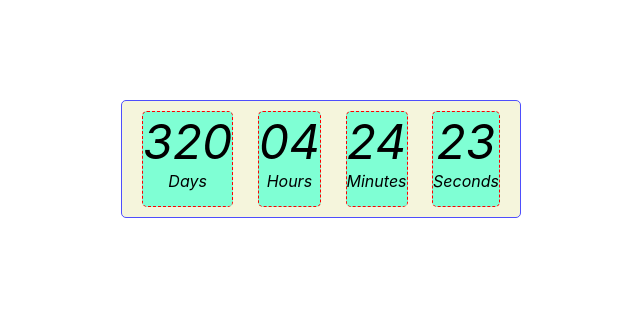
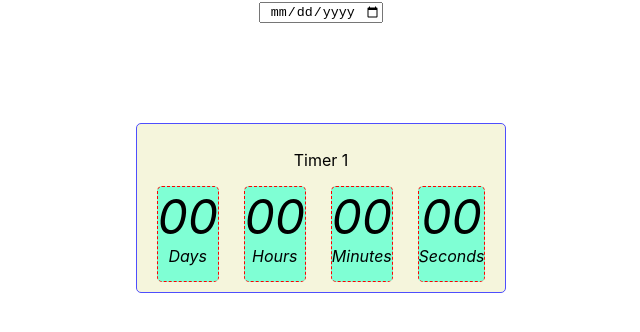
Before and after one commit to AlexeyZyukov/goit-js-hw-11-timer, a website built with Parcel: page src/index.html in a window 1280 px wide. Shown: the whole page, without its empty margins (319-959 px from the left). Built offline with nearby package versions, Linux system fonts and the light colour scheme.

Commit message:
update timer

```diff
--- a/src/js/timer_class.js
+++ b/src/js/timer_class.js
@@ -1,20 +1,65 @@
 const refs = {
-     clockFaceDays: document.querySelector('.value[data-value="days"]'),
-     clockFaceHours: document.querySelector('.value[data-value="hours"]'),
-     clockFaceMinutes: document.querySelector('.value[data-value="mins"]'),
-     clockFaceSecond: document.querySelector('.value[data-value="secs"]'),
-     clockFace: document.getElementById("timer-2"),
+  clockFaceDays: document.querySelector('.value[data-value="days"]'),
+  clockFaceHours: document.querySelector('.value[data-value="hours"]'),
+  clockFaceMinutes: document.querySelector('.value[data-value="mins"]'),
+  clockFaceSecond: document.querySelector('.value[data-value="secs"]'),
+  dateInput: document.querySelector('#date')
 };
 
-class CountdownTimer {
-  constructor({ selector, targetDate }) {
+//===Вариант 1 =======
+// class CountdownTimer {
+//   constructor({ selector, targetDate } = {}) {
+//     this.selector = selector;
+//     this.targetDate = targetDate;
+//   }
+
+//   setInt = setInterval(() => {
+//     const nowDate = Date.now();
+//     const deltaTime = this.targetDate - nowDate;
+//     this.updateClockface(deltaTime);
+//     this.timeFinish(deltaTime);
+//   }, 1000);
+
+//   updateClockface(deltaTime) {
+//     const clockFaceDays = this.pad(Math.floor(deltaTime / (1000 * 60 * 60 * 24)));
+//     const clockFaceHours = this.pad(Math.floor((deltaTime % (1000 * 60 * 60 * 24)) / (1000 * 60 * 60)));
+//     const clockFaceMinutes = this.pad(Math.floor((deltaTime % (1000 * 60 * 60)) / (1000 * 60)));
+//     const clockFaceSecond = this.pad(Math.floor((deltaTime % (1000 * 60)) / 1000));
+//     refs.clockFaceDays.textContent = `${clockFaceDays}`;
+//     refs.clockFaceHours.textContent = `${clockFaceHours}`;
+//     refs.clockFaceMinutes.textContent = `${clockFaceMinutes}`;
+//     refs.clockFaceSecond.textContent = `${clockFaceSecond}`;
+//   }
+
+//   pad(value) {
+//     return String(value).padStart(2, "0");
+//   }
+
+//   timeFinish(value) { //value - принимает значение deltaTime при вызове setInt
+//     if (value < 0) {
+//       clearInterval(this.setInt);
+//       const clockFace = document.getElementById(this.selector);
+//       clockFace.textContent = "Time expired";
+//     }
+//   }
+// };
+
+// new CountdownTimer({
+//   selector: "timer-1",
+//   targetDate: new Date("December 18, 2021"),
+// });
+//======================================================
+
+class CountdownTimer { //===Вариант 2 ===
+  constructor(selector, targetDate) {
     this.selector = selector;
     this.targetDate = targetDate;
   }
 
   setInt = setInterval(() => {
     const nowDate = Date.now();
-    const deltaTime = this.targetDate - nowDate;
+    const finDate = new Date(this.targetDate); //преобразование даты в миллисекунды
+    const deltaTime = finDate - nowDate;
     this.updateClockface(deltaTime);
     this.timeFinish(deltaTime);
   }, 1000);
@@ -34,15 +79,23 @@ class CountdownTimer {
     return String(value).padStart(2, "0");
   }
 
-  timeFinish(value) { //value - принимает значение deltaTime при вызове
+  timeFinish(value) { //value - принимает значение deltaTime при вызове в setInt
     if (value < 0) {
+      const clockFace = document.getElementById(this.selector);
       clearInterval(this.setInt);
-      refs.clockFace.textContent = "Time expired";
+      clockFace.textContent = "Time expired";
+
     }
   }
 };
 
-new CountdownTimer({
-  selector: "#timer-1",
-  targetDate: new Date("September 18, 2022"),
+
+// const newTargerDate = `october 18, 2022`;
+
+refs.dateInput.addEventListener('input', (event) => {
+  const newTargetDate = event.target.value;
+  console.log(newTargetDate);
+  return newTargetDate;
 });
+console.log(newTargerDate);
+const timer1 = new CountdownTimer("timer-1", newTargerDate);
--- a/src/partials/body.html
+++ b/src/partials/body.html
@@ -1,4 +1,9 @@
+<form class="date-form">
+  <input type="date" id="date" placeholder="Enter date..." />
+</form>
+
 <div class="timer" id="timer-1">
+  <p>Timer 1</p>
   <div class="field">
     <span class="value" data-value="days">00</span>
     <span class="label">Days</span>
```
